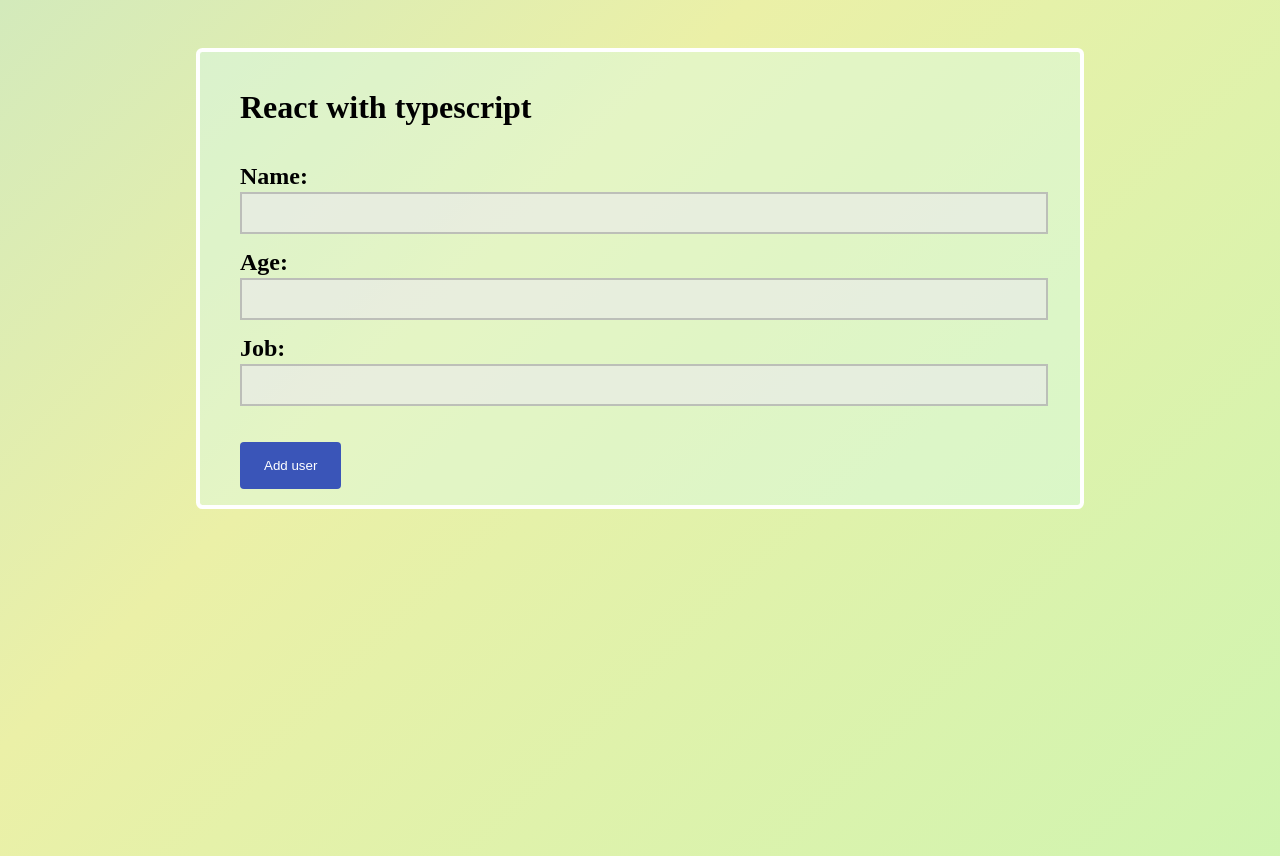
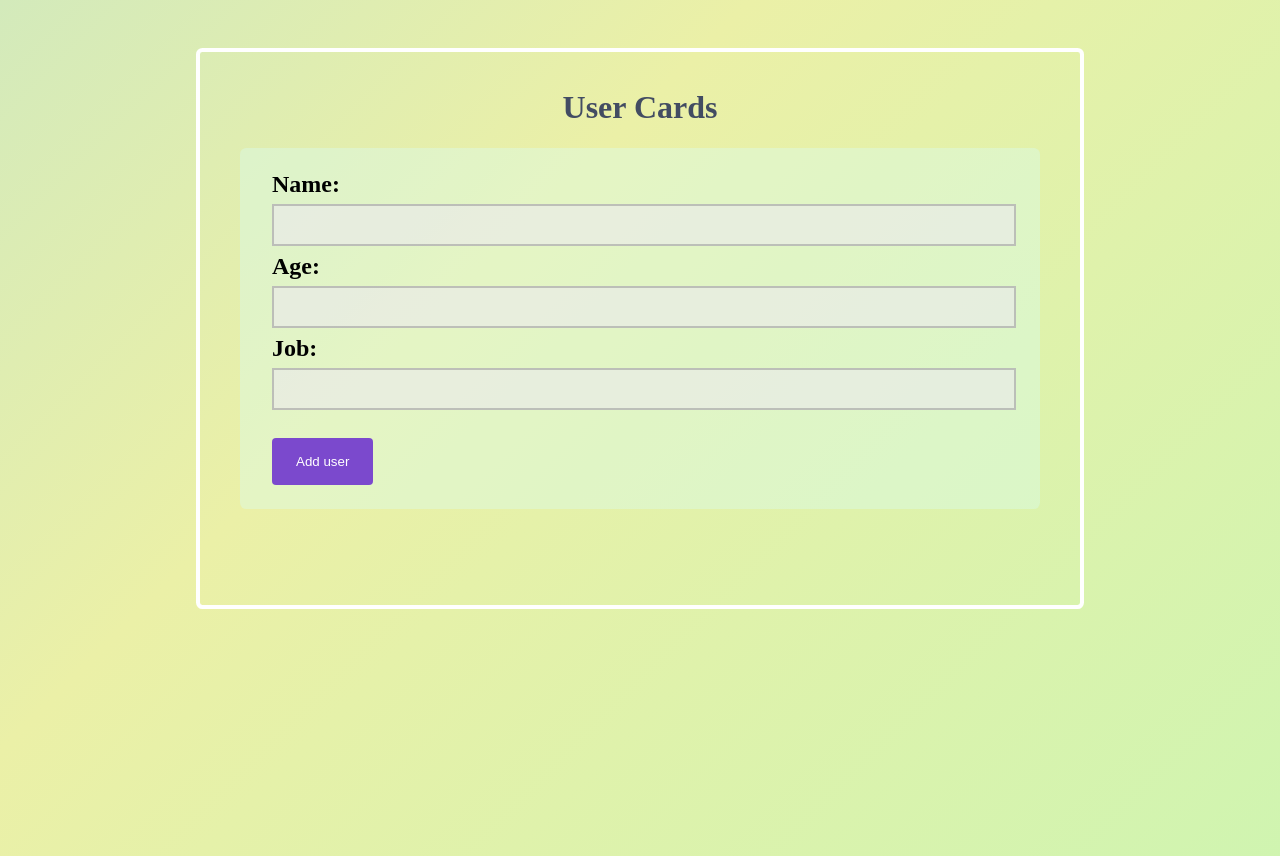
Before and after one commit to LeilaDaraei/user-list-typescript, a React (Create React App) app: page / in a window 1280 px wide. Built offline with nearby package versions, Linux system fonts and the light colour scheme.

Commit message:
styled a bit

```diff
--- a/src/App.css
+++ b/src/App.css
@@ -23,30 +23,35 @@ body {
   max-width: 100vh;
   padding: 2vh 5vh;
   border-radius: 0.8vh;
+}
+.container h1 {
+  color: rgba(4, 15, 73, 0.729);
+  text-align: center;
+}
+.card {
+  margin: 0 auto 10vh;
+  border-radius: 0.8vh;
+  padding: 3vh 4vh;
   background-color: rgba(215, 251, 249, 0.349);
 }
-/* .card {
-  margin: 0 auto;
-} */
-form button {
-  margin-top: 4.5vh;
+.card button {
+  margin-top: 2.5vh;
   padding: 2vh 3vh;
-  color: white;
+  color: rgb(255, 255, 255);
   border: none;
   border-radius: 0.5vh;
-  background: rgb(58, 85, 184);
+  background: rgba(117, 62, 206, 0.936);
 }
-label {
+.card label {
   font-weight: bold;
   font-size: 3vh;
-  margin-top: 2vh;
-  margin-bottom: 0.5vh;
-
-  line-height: 3vh;
+  margin: 0.5vh 0;
+  line-height: 2vh;
   display: inline-block;
 }
-input {
+.card input {
   width: 100%;
+  margin: 1vh 0;
   height: 4.5vh;
   border: 0.3vh solid rgba(152, 150, 152, 0.535);
   background: rgba(237, 232, 246, 0.512);
--- a/src/App.tsx
+++ b/src/App.tsx
@@ -35,7 +35,7 @@ const App: React.FC = () => {
   };
 
   const deleteHandler = (index: number): void => {
-    const filterUsers = users.allUsers.filter((user, i) => {
+    users.allUsers.filter((user, i) => {
       return index !== i;
     });
     users.allUsers.splice(index, 1);
@@ -44,12 +44,6 @@ const App: React.FC = () => {
   };
 
   const allUsers = users.allUsers.map((user, i) => (
-    // <div key={i}>
-    //   <h2>{user.name}</h2>
-    //   <h2>{user.age}</h2>
-    //   <h2>{user.job}</h2>
-    //   <button onClick={() => deleteHandler(i)}>Delete User</button>
-    // </div>
     <User
       key={i}
       name={user.name}
@@ -61,8 +55,8 @@ const App: React.FC = () => {
 
   return (
     <div className="container">
-      <h1>React with typescript</h1>
-      <form onSubmit={handleSubmit}>
+      <h1>User Cards</h1>
+      <form onSubmit={handleSubmit} className="card">
         <label htmlFor="userName">Name:</label>
         <input
           id="userName"
```
